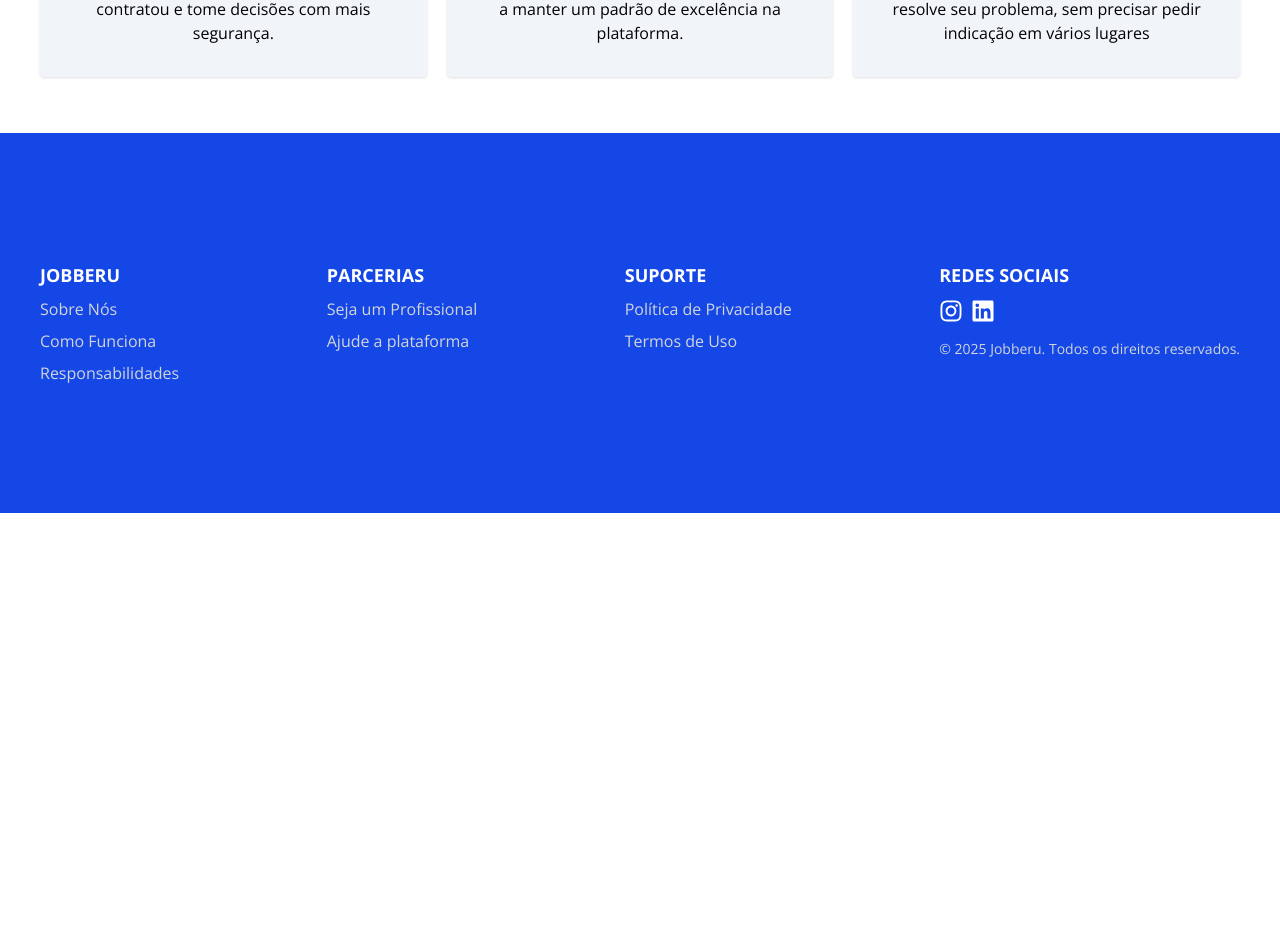
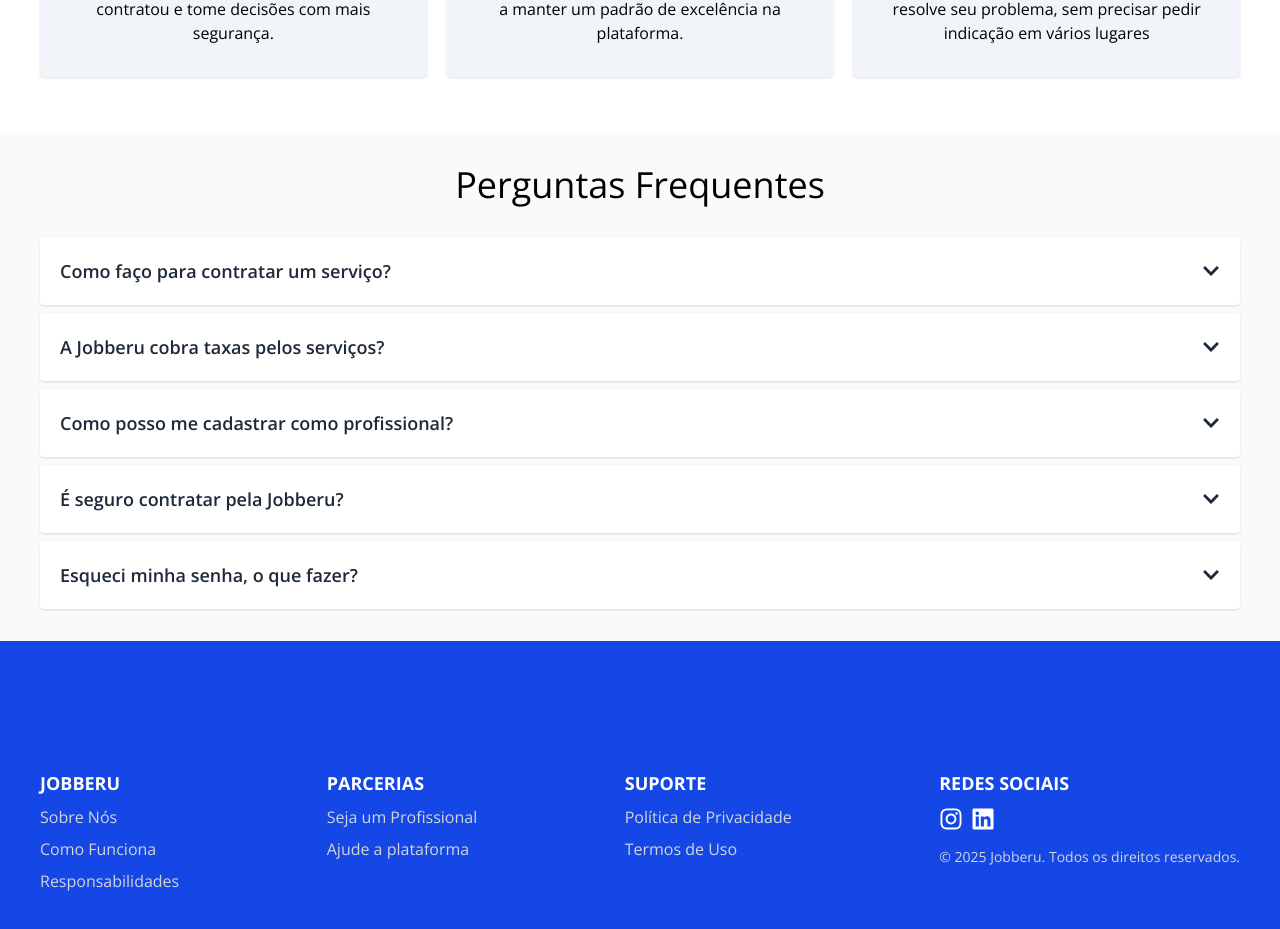
Before and after one commit to lemosdiego/Jobberu.com, a Next.js app: page / in a window 1280 px wide. Shown: the part 2112-3041 px from the top of the page. Before the commit the page ends 2625 px from the top, so only its background shows below. Built offline with nearby package versions, Linux system fonts and the light colour scheme; no server answers; a web font is replaced by a local one.

Commit message:
Adiciona seção de faq da plataforma

```diff
--- a/src/app/page.js
+++ b/src/app/page.js
@@ -3,6 +3,7 @@
 import Banner from "@/components/sections/Banner/Banner";
 import Benefits from "@/components/sections/Benefits/Benefits";
 import Categories from "@/components/sections/categories/Categories";
+import FAQ from "@/components/sections/Faq/FAQ";
 import SectionProfessional from "@/components/sections/SectionProfessional/SectionProfessional";
 
 // Adicione esta diretiva no topo!
@@ -18,6 +19,7 @@
       <SectionProfessional />
       <Categories />
       <Benefits />
+      <FAQ />
     </main>
   );
 }
--- /dev/null
+++ b/src/components/sections/Faq/FAQ.css
@@ -0,0 +1,69 @@
+@import "tailwindcss";
+
+.section-faq {
+  @apply w-full
+        flex
+        items-center
+        justify-center
+        bg-gray-50;
+}
+.section-faq_container {
+  @apply w-[1200px]
+        mt-8
+        mb-8;
+}
+.section-fac_container-title {
+  @apply mb-8;
+}
+.section-faq_title {
+  @apply text-4xl
+        text-center;
+}
+.section-faq_list {
+  @apply flex
+        flex-col
+        gap-2;
+}
+.section-faq_item {
+  @apply bg-white
+        overflow-hidden
+        shadow
+        rounded;
+}
+.section-faq_question {
+  @apply w-full
+        text-lg
+        flex
+        justify-between
+        items-center
+        p-5
+        text-left
+        font-semibold
+        text-gray-800
+        hover:bg-gray-50
+        transition-colors
+        cursor-pointer;
+}
+.section-faq_answer {
+  @apply max-h-0
+        overflow-hidden
+        transition-all
+        duration-500
+        ease-in-out
+        px-5
+        text-gray-600
+        opacity-0;
+}
+
+.section-faq_item.active .section-faq_answer {
+  @apply max-h-96
+        pb-4
+        pt-4
+        opacity-100
+        border-t
+        border-gray-100;
+}
+
+.section-faq_item.active .section-faq_question {
+  @apply text-blue-600;
+}
--- /dev/null
+++ b/src/components/sections/Faq/FAQ.js
@@ -0,0 +1,72 @@
+"use client";
+
+import { useState } from "react";
+import { FaChevronDown, FaChevronUp } from "react-icons/fa";
+import "./FAQ.css";
+
+const faqData = [
+  {
+    question: "Como faço para contratar um serviço?",
+    answer:
+      "Para contratar um serviço, basta criar uma conta como cliente, navegar pelas categorias ou buscar pelo serviço desejado e entrar em contato diretamente com o profissional através do WhatsApp ou telefone disponibilizado no perfil dele.",
+  },
+  {
+    question: "A Jobberu cobra taxas pelos serviços?",
+    answer:
+      "Não. A Jobberu é uma plataforma de conexão. Não cobramos taxas sobre os serviços prestados. O valor e a forma de pagamento são negociados diretamente entre você e o profissional.",
+  },
+  {
+    question: "Como posso me cadastrar como profissional?",
+    answer:
+      "Clique em 'Seja um Profissional' no rodapé ou no menu, preencha o formulário com seus dados pessoais e profissionais, e aguarde a confirmação. É rápido e gratuito.",
+  },
+  {
+    question: "É seguro contratar pela Jobberu?",
+    answer:
+      "Nós verificamos os dados básicos dos profissionais, mas recomendamos sempre que você verifique as avaliações, peça referências e combine todos os detalhes com segurança antes de fechar o serviço.",
+  },
+  {
+    question: "Esqueci minha senha, o que fazer?",
+    answer:
+      "Na página de login, clique em 'Esqueci minha senha' e siga as instruções enviadas para o seu e-mail para redefinir o acesso.",
+  },
+];
+
+export default function FAQ() {
+  const [activeIndex, setActiveIndex] = useState(null);
+
+  const toggleFAQ = (index) => {
+    setActiveIndex(activeIndex === index ? null : index);
+  };
+
+  return (
+    <section className="section-faq">
+      <div className="section-faq_container">
+        <div className="section-fac_container-title">
+          <h2 className="section-faq_title">Perguntas Frequentes</h2>
+        </div>
+        <div className="section-faq_list">
+          {faqData.map((item, index) => (
+            <div
+              key={index}
+              className={`section-faq_item ${
+                activeIndex === index ? "active" : ""
+              }`}
+            >
+              <button
+                className="section-faq_question"
+                onClick={() => toggleFAQ(index)}
+              >
+                {item.question}
+                {activeIndex === index ? <FaChevronUp /> : <FaChevronDown />}
+              </button>
+              <div className="section-faq_answer">
+                <p>{item.answer}</p>
+              </div>
+            </div>
+          ))}
+        </div>
+      </div>
+    </section>
+  );
+}
```
